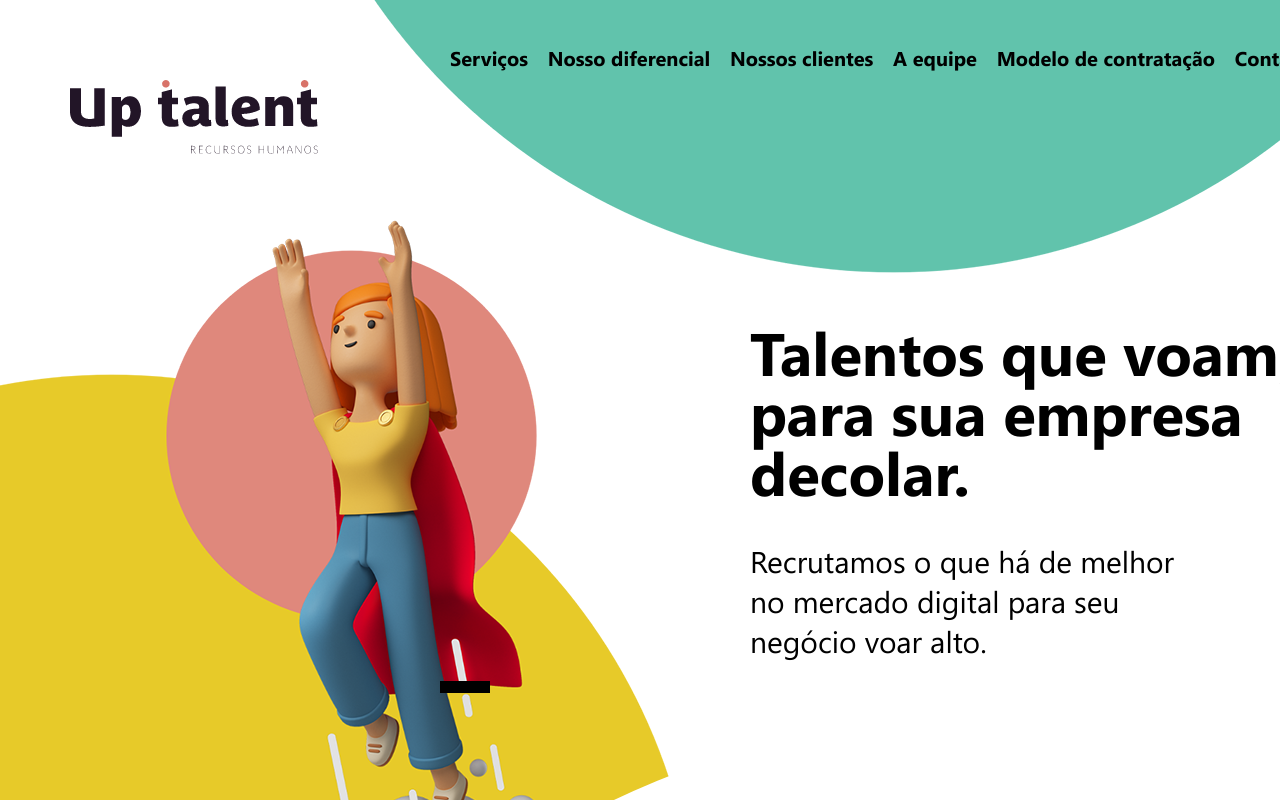
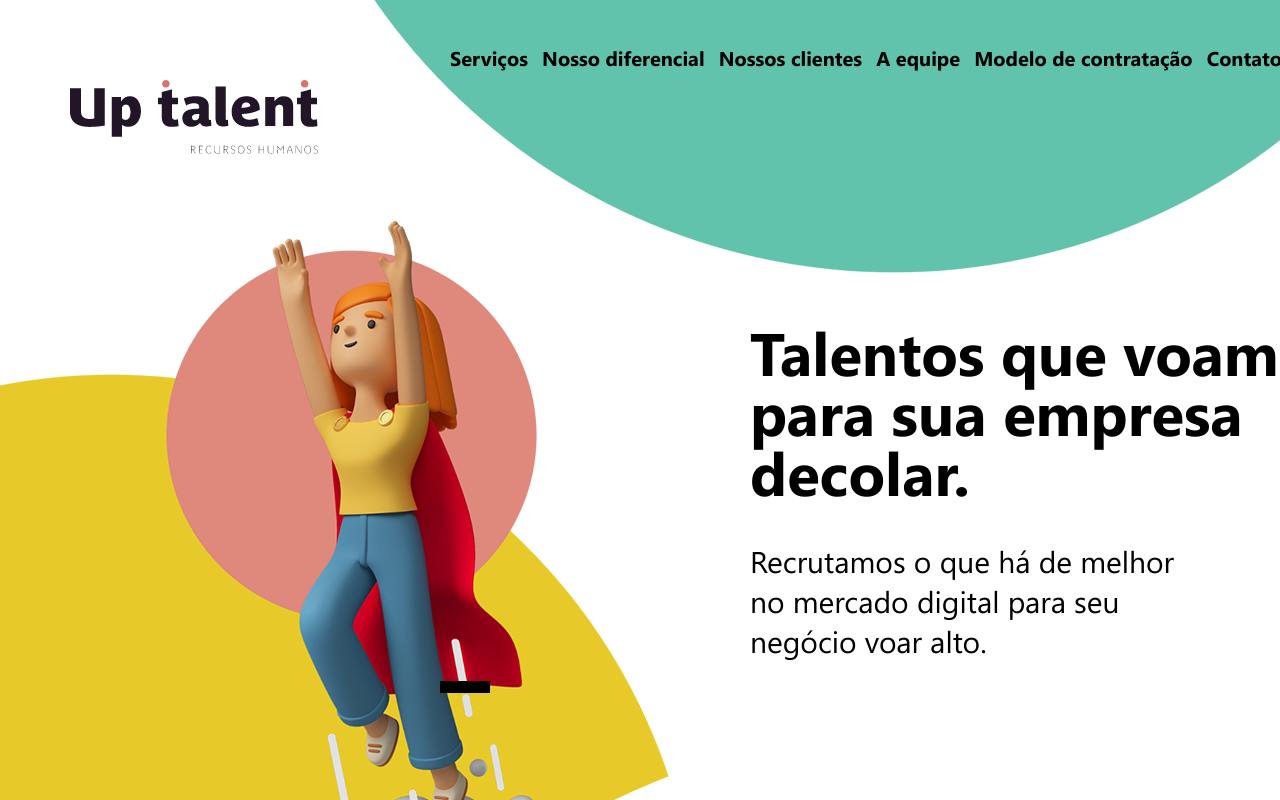
Before and after one commit to glhermepaiva/lp_uptalent, a Next.js app: page / in a window 1280 px wide. Shown: the top 800 px of the page. Built offline with nearby package versions, Linux system fonts and the light colour scheme.

Commit message:
Tentando corrigir tamanho da barra de menu

```diff
--- a/src/styles/index.module.css
+++ b/src/styles/index.module.css
@@ -1259,7 +1259,7 @@
         margin: -210px 20px 0 450px;
         font-size: 20px;
         font-weight: bold;
-        width: 860px;
+        width: 65vw;
     }
 
     .menuOpcoes :hover {
```
